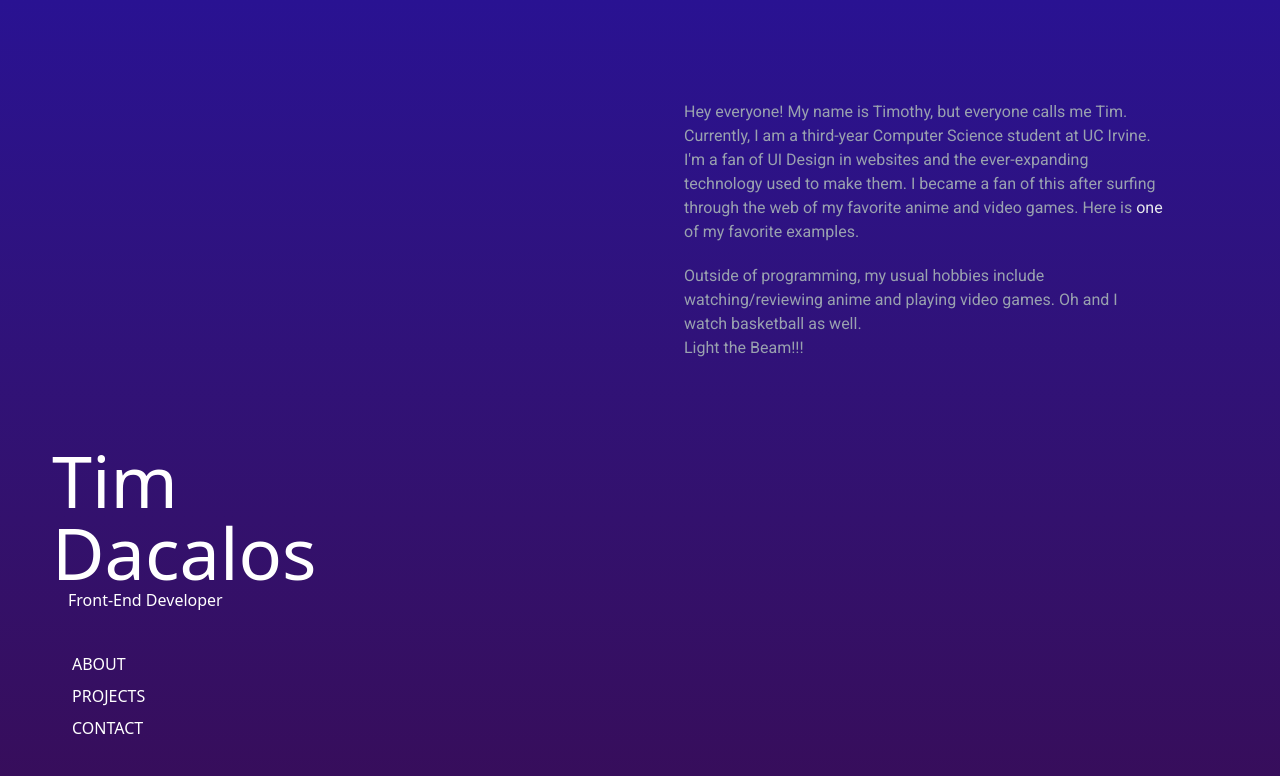
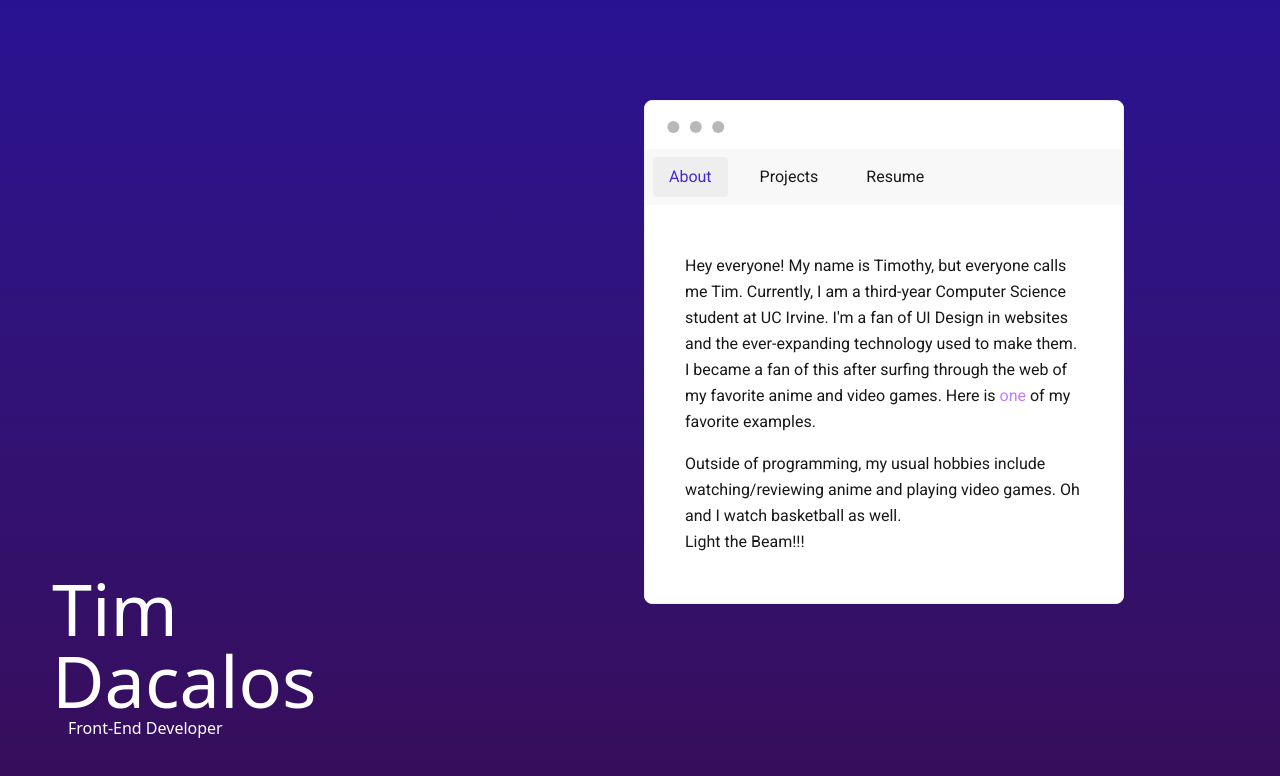
Before and after one commit to lordtimzki/portfolio-v2, a React (Vite) app: page / in a window 1280 px wide. Shown: the top 776 px of the page. Built offline with nearby package versions, Linux system fonts and the light colour scheme.

Commit message:
about window

```diff
--- a/index.html
+++ b/index.html
@@ -4,7 +4,7 @@
     <meta charset="UTF-8" />
     <link rel="icon" type="image/svg+xml" href="/Logo.svg" />
     <meta name="viewport" content="width=device-width, initial-scale=1.0" />
-    <title>timdac.dev</title>
+    <title>timdac</title>
   </head>
   <body style="background-color: purple">
     <div id="root"></div>
--- a/package.json
+++ b/package.json
@@ -20,6 +20,7 @@
     "@types/react": "^19.0.8",
     "@types/react-dom": "^19.0.3",
     "@vitejs/plugin-react-swc": "^3.5.0",
+    "daisyui": "^5.0.11",
     "eslint": "^9.19.0",
     "eslint-plugin-react-hooks": "^5.0.0",
     "eslint-plugin-react-refresh": "^0.4.18",
--- a/src/App.css
+++ b/src/App.css
@@ -1,10 +1,14 @@
 @import url("https://fonts.googleapis.com/css2?family=Roboto&display=swap");
 @import "tailwindcss";
+@plugin "daisyui";
 
 @theme {
   --color-purp1: #291292;
   --color-purp2: #370d5a;
   --font-roboto: "Roboto", sans-serif;
+  --color-dark-mac-content: #2b2b2f;
+  --color-dark-mac-title: #3e3e40;
+  --color-dark-mac-side: #2e2e2f;
 }
 
 @layer base {
--- a/src/App.tsx
+++ b/src/App.tsx
@@ -1,6 +1,7 @@
 import "./App.css";
 import Content from "./components/Content/Content";
 import Menu from "./components/Menu/Menu";
+import Window from "./components/Window";
 
 function App() {
   return (
@@ -8,11 +9,11 @@ function App() {
       <div className="flex flex-col min-h-screen sm:block">
         <Menu />
         <div
-          className="font-roboto container text-gray-4
-          sm:fixed sm:right-25 sm:top-25 sm:max-w-lg
-          max-w-2xs mx-auto mt-20 sm:mt-0 px-4"
+          className="font-roboto container
+          sm:fixed sm:right-35 sm:top-25 sm:max-w-lg
+          max-w-2xs mx-auto mt-10 sm:mt-0 px-4"
         >
-          <Content />
+          <Window />
         </div>
       </div>
     </div>
--- a/src/components/Content/About.tsx
+++ b/src/components/Content/About.tsx
@@ -1,7 +1,7 @@
 const About = () => {
   return (
-    <>
-      <p>
+    <div className="max-w-2xl mx-auto py-6 px-4">
+      <p className="mb-4 text-base leading-relaxed">
         Hey everyone! My name is Timothy, but everyone calls me Tim. Currently,
         I am a third-year Computer Science student at UC Irvine. I'm a fan of UI
         Design in websites and the ever-expanding technology used to make them.
@@ -10,18 +10,18 @@ const About = () => {
         <a
           href="https://www.anime-shikanoko.jp/"
           target="_blank"
-          className="text-gray-200"
+          className="text-purple-400 hover:text-purple-600 transition-colors"
         >
           one
         </a>{" "}
         of my favorite examples.
       </p>
-      <p>
+      <p className="text-base leading-relaxed">
         Outside of programming, my usual hobbies include watching/reviewing
-        anime and playing video games. Oh and I watch basketball as well.{" "}
-        <br></br>Light the Beam!!!
+        anime and playing video games. Oh and I watch basketball as well. <br />
+        Light the Beam!!!
       </p>
-    </>
+    </div>
   );
 };
 
--- a/src/components/Content/Projects.tsx
+++ b/src/components/Content/Projects.tsx
@@ -1,5 +1,26 @@
 const Projects = () => {
-  return <div>Projects</div>;
+  return (
+    <div>
+      <div className="card bg-base-100 w-96 shadow-sm">
+        <figure>
+          <img
+            src="https://img.daisyui.com/images/stock/photo-1606107557195-0e29a4b5b4aa.webp"
+            alt="Shoes"
+          />
+        </figure>
+        <div className="card-body">
+          <h2 className="card-title">Card Title</h2>
+          <p>
+            A card component has a figure, a body part, and inside body there
+            are title and actions parts
+          </p>
+          <div className="card-actions justify-end">
+            <button className="btn btn-primary">Buy Now</button>
+          </div>
+        </div>
+      </div>
+    </div>
+  );
 };
 
 export default Projects;
--- a/src/components/Menu/Menu.tsx
+++ b/src/components/Menu/Menu.tsx
@@ -1,5 +1,3 @@
-import Options from "./Options";
-
 const Menu = () => {
   return (
     <div className="container text-white text-center fixed bottom-15 font-Roboto max-w-md sm:text-left sm:pl-13">
@@ -7,7 +5,6 @@ const Menu = () => {
       <p className=" font-thin pt-2 text-center sm:pl-4 sm:text-left sm:pt-0 select-none">
         Front-End Developer
       </p>
-      <Options />
     </div>
   );
 };
--- a/src/components/Menu/Options.tsx
+++ /dev/null
@@ -1,13 +0,0 @@
-const Options = () => {
-  return (
-    <div className="flex justify-center sm:justify-normal">
-      <ul className="flex flex-row pt-5 space-x-5 sm:pl-5 sm:pt-10 sm:flex-col sm:space-y-2 sm:space-x-0">
-        <li>ABOUT</li>
-        <li>PROJECTS</li>
-        <li>CONTACT</li>
-      </ul>
-    </div>
-  );
-};
-
-export default Options;
--- /dev/null
+++ b/src/components/Window.tsx
@@ -0,0 +1,65 @@
+import About from "./Content/About";
+import Projects from "./Content/Projects";
+import { useState } from "react";
+
+const Window = () => {
+  const [activeSection, setActiveSection] = useState("about");
+
+  const renderContent = () => {
+    switch (activeSection) {
+      case "about":
+        return <About />;
+      case "projects":
+        return <Projects />;
+      case "resume":
+        return <div>Resume Content</div>;
+      default:
+        return <About />;
+    }
+  };
+
+  return (
+    <div className="mockup-window bg-base-100 border border-base-300">
+      <div className="flex flex-col w-full">
+        <div className="bg-base-200 p-2">
+          <ul className="flex space-x-4">
+            <li>
+              <button
+                className={`px-4 py-2 rounded ${
+                  activeSection === "about" ? "bg-base-300 text-primary" : ""
+                }`}
+                onClick={() => setActiveSection("about")}
+              >
+                About
+              </button>
+            </li>
+            <li>
+              <button
+                className={`px-4 py-2 rounded ${
+                  activeSection === "projects" ? "bg-base-300 text-primary" : ""
+                }`}
+                onClick={() => setActiveSection("projects")}
+              >
+                Projects
+              </button>
+            </li>
+            <li>
+              <button
+                className={`px-4 py-2 rounded ${
+                  activeSection === "resume" ? "bg-base-300 text-primary" : ""
+                }`}
+                onClick={() => setActiveSection("resume")}
+              >
+                Resume
+              </button>
+            </li>
+          </ul>
+        </div>
+
+        <div className="p-6">{renderContent()}</div>
+      </div>
+    </div>
+  );
+};
+
+export default Window;
```
Also changed, not shown: 1 other file (tests, documents, lock files or other folders).
